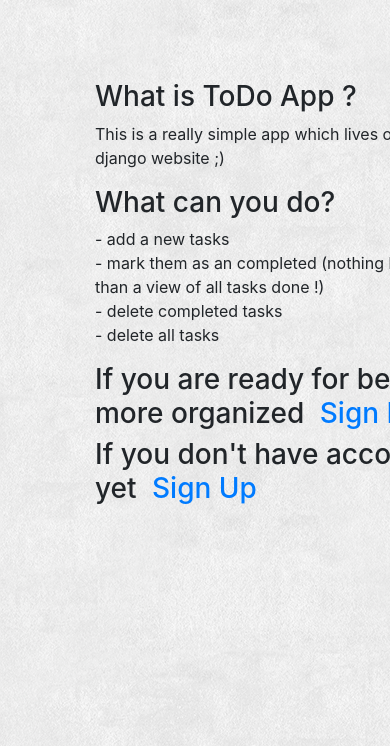
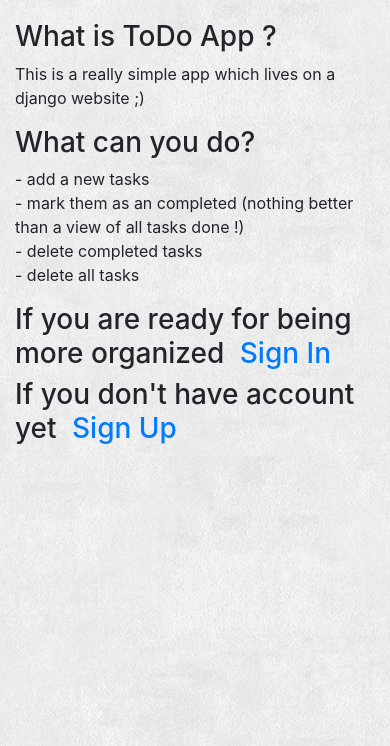
Before and after one commit to malgorzata-kozera/ToDoApp, a Django app: page / in a window 390 px wide; the page is wider, and only the part inside the window is pictured. Shown: the part 56-802 px from the top of that part. Run offline with Django 3.2, Linux system fonts and the light colour scheme; some libraries are stand-ins or nearby versions.

Commit message:
improved responsive

```diff
--- a/todo_app/static/todo_app/style.css
+++ b/todo_app/static/todo_app/style.css
@@ -1,15 +1,6 @@
 body{
 /* Background pattern from Toptal Subtle Patterns */
 background-image: url("img/bg.png")
-
-}
-
-.container{
-
- margin-top: 60px;
- margin-bottom: 20px;
- margin-right: 150px;
- margin-left: 80px;
 
 }
 
--- a/todo_app/templates/todo_app/base.html
+++ b/todo_app/templates/todo_app/base.html
@@ -15,6 +15,7 @@
 <body>
 
 <!--Navbar start-->
+  <header class="site-header">
 <nav class="navbar navbar-expand-lg navbar-light" style="background-color: 	#20B2AA;">
   <a class="navbar-brand" href="{% url 'index'%}">ToDo App</a>
     <button class="navbar-toggler" type="button" data-toggle="collapse" data-target="#navbarSupportedContent" aria-controls="navbarSupportedContent" aria-expanded="false" aria-label="Toggle navigation">
@@ -55,12 +56,15 @@
   </div>
 
 </nav>
+</header>
 
 <!--Navbar end-->
 <!--messages container-->
-    <div class="message-content">
+ <main role="main" class="container">
+
         <div class="row">
         <div class="col-md-8">
+            <div class="message-content">
         {%if messages %}
             {%for message in messages %}
                 <div class="alert-{{message.tags}}">{{message}}</div>
@@ -69,6 +73,7 @@
         </div>
         </div>
     </div>
+ </main>
 <!--messages container end -->
 
          {% block content %}{% endblock %}
```
Also changed, not shown: db.sqlite3.
